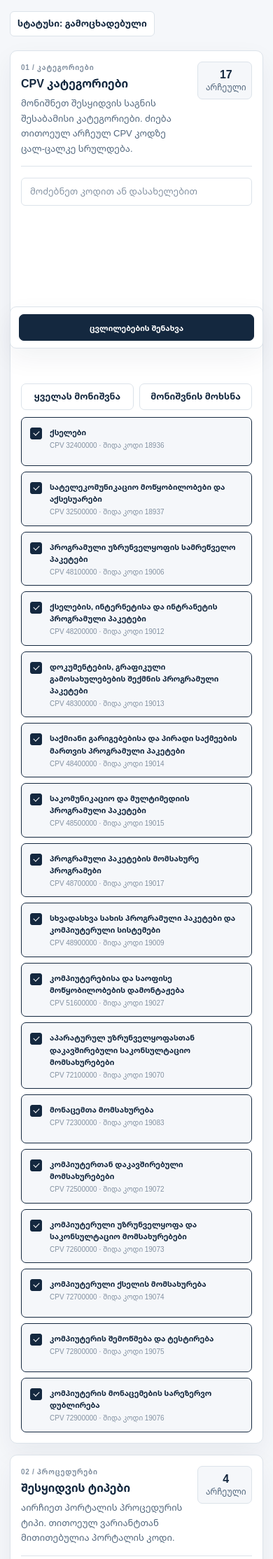
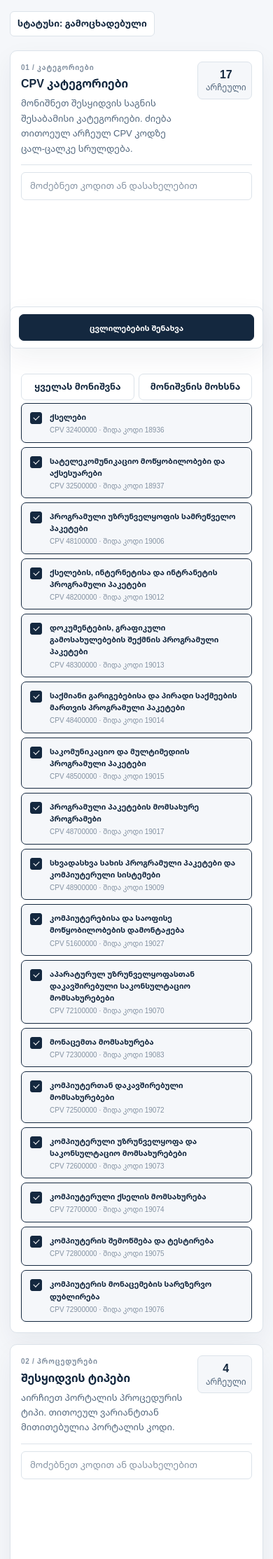
Before and after one commit to grammaton88/tender-monitor, a Flask app: page /settings in a window 390 px wide. Shown: the part 334-2562 px from the top of the page at 70% size. Run offline with Flask 3, Linux system fonts and the light colour scheme.

Commit message:
Update style.css

```diff
--- a/public/static/css/style.css
+++ b/public/static/css/style.css
@@ -1504,6 +1504,8 @@ h2 {
   .filter-toolbar {
     align-items: stretch;
     flex-direction: column;
+    margin: 10px 0 4px;
+    gap: 8px;
   }
 
   .search-field {
@@ -1513,6 +1515,7 @@ h2 {
   .toolbar-actions {
     flex-wrap: wrap;
     justify-content: stretch;
+    gap: 6px;
   }
 
   .toolbar-actions .text-button {
@@ -1520,8 +1523,21 @@ h2 {
     white-space: normal;
   }
 
+  .option-list {
+    margin-top: 0;
+    padding-top: 0;
+    align-content: start;
+    gap: 6px;
+  }
+
+  .option-row {
+    min-height: 52px;
+    padding: 10px 12px;
+  }
+
   .section-heading {
     align-items: flex-start;
+    padding-bottom: 12px;
   }
 
   .selected-row,
```
